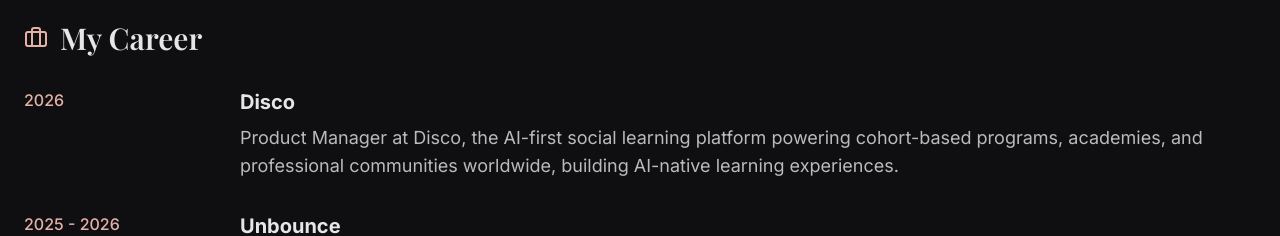
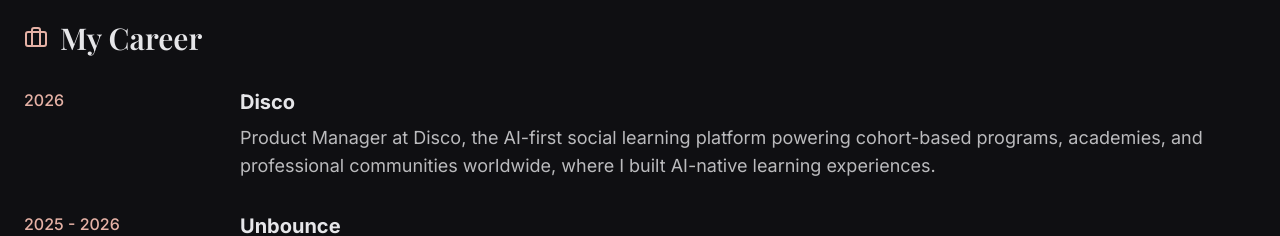
Before and after one commit to seykafu/seykafu-portfolio, a React (Vite) app: page /about in a window 1280 px wide. Shown: the part 840-1076 px from the top of the page. Built offline with nearby package versions, Linux system fonts and the light colour scheme.

Commit message:
Shift Disco descriptions to past tense
Product portfolio now says Built AI-native learning experiences; the
About career entry says where I built AI-native learning experiences.

Co-Authored-By: Claude Fable 5 <noreply@anthropic.com>

```diff
--- a/src/components/about/CareerSection.tsx
+++ b/src/components/about/CareerSection.tsx
@@ -17,7 +17,7 @@ const CareerSection = () => {
             <p className="text-lg text-portfolio-text/80 mt-2">
               Product Manager at Disco, the AI-first social learning platform powering
               cohort-based programs, academies, and professional communities worldwide,
-              building AI-native learning experiences.
+              where I built AI-native learning experiences.
             </p>
           </div>
         </div>
--- a/src/pages/ProductPortfolio.tsx
+++ b/src/pages/ProductPortfolio.tsx
@@ -15,7 +15,7 @@ const workProducts: ProductItem[] = [
   {
     company: "Disco",
     year: "2026",
-    description: "Product Manager at Disco, the AI-first social learning platform powering cohort-based programs, academies, and professional communities worldwide. Building AI-native learning experiences, from AI agents and curriculum generation to community and learning operations.",
+    description: "Product Manager at Disco, the AI-first social learning platform powering cohort-based programs, academies, and professional communities worldwide. Built AI-native learning experiences, from AI agents and curriculum generation to community and learning operations.",
     image: "/lovable-uploads/disco-platform.webp",
     link: "https://www.disco.co/"
   },
```
